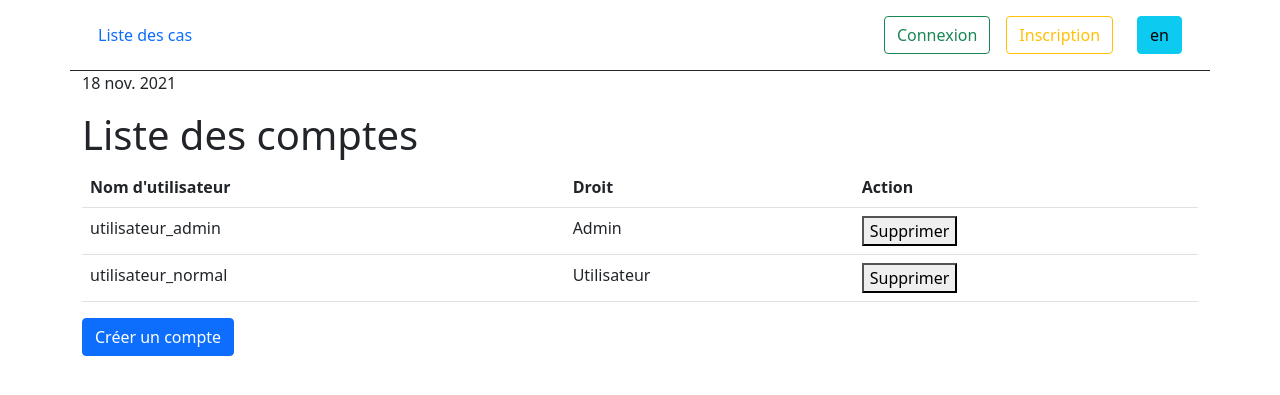
After one commit to levydanqc/Travail_3_-_Gestion_Covid, a Flask app: page /comptes/ in a window 1280 px wide. The commit adds this page. Shown: the top 395 px of the page. Run offline with Flask 2, Linux system fonts and the light colour scheme; data comes from the database, SQL or seed files in the repository; some libraries are stand-ins or nearby versions.

Commit message:
Ajout de l'affichage de la liste des comptes.

```diff
--- a/app.py
+++ b/app.py
@@ -61,4 +61,4 @@ def before_request():
 
 
 if __name__ == '__main__':
-    app.run(debug=True, host=app.config['HOST'])
+    app.run(debug=app.config["DEBUG"], host=app.config['HOST'])
--- a/blueprint/cas/gestion_cas.py
+++ b/blueprint/cas/gestion_cas.py
@@ -18,9 +18,7 @@ def accueil():
 
 @ routes_cas.route('/admin')
 def liste_admin():
-    if not session.get('compte_id'):
-        session['loginErreurs'] = {
-            "username": "Vous devez être authentifié pour accéder à cette page"}
+    if not session.get('admin'):
         session['url'] = url_for('gestion_cas.liste_admin')
         abort(403)
     cas = Cas.query.all()
@@ -57,6 +55,7 @@ def supprimer_cas(id):
         abort(401)
     if not session.get('admin'):
         session['url'] = url_for('gestion_cas.supprimer_cas')
+        flash('Vous devez être administrateur pour accéder à cette page', 'danger')
         abort(403)
     if request.method == 'POST':
         Cas.query.filter_by(id=id).delete()
--- a/blueprint/cas/templates/liste_region.html
+++ b/blueprint/cas/templates/liste_region.html
@@ -1,5 +1,9 @@
 {% extends "master.html" %}
 {% block title %}Liste - Région{% endblock %}
+
+{% if regions is not defined %}
+{% set regions = [] %}
+{% endif %}
 
 {% block content %}
 
--- a/blueprint/comptes/gestion_comptes.py
+++ b/blueprint/comptes/gestion_comptes.py
@@ -1,9 +1,40 @@
-from flask import Blueprint, request, redirect, url_for, session
+from flask import Blueprint, request, redirect, url_for, session, render_template, session, flash, abort
 from blueprint.comptes.models.comptes import Comptes
 from bd import db
 
 routes_comptes = Blueprint('gestion_comptes', __name__,
                            url_prefix='/comptes', template_folder='templates')
+
+
+@routes_comptes.route('/')
+def index():
+    return render_template('comptes.html', comptes=Comptes.query.all())
+
+
+@routes_comptes.route('/ajouter', methods=['GET', 'POST'])
+def ajouter():
+    if not session.get('admin'):
+        session['url'] = url_for('gestion_comptes.ajouter')
+        abort(403)
+    compte = Comptes(username=request.form.get('username'),
+                     password=request.form.get('password'), confirm=request.form.get('confirm'))
+    db.session.add(compte)
+    db.session.commit()
+    flash("Le compte à était ajouté avec succès", "success")
+    return redirect(url_for('gestion_comptes.index'))
+
+
+@routes_comptes.route('/supprimer/<int:id>', methods=['GET', 'POST'])
+def delete(id):
+    if not session.get('admin'):
+        session['url'] = url_for('gestion_comptes.ajouter')
+        flash("Vous devez être administrateur pour accéder à cette page", "danger")
+        abort(403)
+    compte = Comptes.query.get(id)
+    db.session.delete(compte)
+    db.session.commit()
+    flash("Le compte à était supprimé avec succès", "success")
+    return redirect(url_for('gestion_comptes.index'))
 
 
 @routes_comptes.route('/signup', methods=['GET', 'POST'])
--- /dev/null
+++ b/blueprint/comptes/templates/comptes.html
@@ -0,0 +1,35 @@
+{% extends "master.html" %}
+{% block title %}Liste - Compte{% endblock %}
+
+{% if comptes is not defined %}
+{% set comptes = [] %}
+{% endif %}
+
+{% block content %}
+
+<h1>Liste des comptes</h1>
+
+<table class="table">
+    <tr>
+        <th>Nom d'utilisateur</th>
+        <th>Droit</th>
+        <th>Action</th>
+    </tr>
+    <form method="post">
+        {% for compte in comptes %}
+        <tr>
+            <td>{{compte.compte}}</td>
+            <td>{{'Admin' if compte.admin == 1 else 'Utilisateur'}}</td>
+            <td>
+                <button formaction="{{ url_for('gestion_comptes.delete', id=compte.id) }}"
+                    type="submit">Supprimer</button>
+            </td>
+        </tr>
+        {% endfor %}
+    </form>
+</table>
+
+<a onclick="openModal('ajouterModal')" class="btn btn-primary">Créer un compte</a>
+
+
+{% endblock %}
--- a/blueprint/erreurs/templates/erreur.html
+++ b/blueprint/erreurs/templates/erreur.html
@@ -7,7 +7,9 @@
 
 {% with messages = get_flashed_messages() %}
 {% if messages | length %}
-<h2 class="my-5">{{messages[0]}}</h2>
+{% for message in messages %}
+<h2 class="my-5">{{message}}</h2>
+{% endfor %}
 {% endif %}
 {% endwith %}
 
--- a/config.py
+++ b/config.py
@@ -10,7 +10,7 @@ class Config():
 
     IMAGE_UPLOADS = "/home/username/app/app/static/images/uploads"
 
-    SESSION_COOKIE_SECURE = True
+    SESSION_COOKIE_SECURE = False
 
     DEFAULT_LOCALE = "fr_CA"
 
@@ -29,7 +29,6 @@ class DevelopmentConfig(Config):
     DB_PASSWORD = "mysql"
     DB_SERVEUR = "localhost"
 
-    SESSION_COOKIE_SECURE = False
 
 
 class TestingConfig(Config):
@@ -39,5 +38,3 @@ class TestingConfig(Config):
     DB_USERNAME = "ubuntuserver"
     DB_PASSWORD = ""
     DB_SERVEUR = "localhost"
-
-    SESSION_COOKIE_SECURE = False
--- a/templates/master.html
+++ b/templates/master.html
@@ -79,6 +79,11 @@
           <a class="nav-link" href="{{ url_for('gestion_cas.creer_cas') }}">Saisir un cas</a>
         </li>
         {% endif %}
+        {% if session.get('admin') %}
+        <li class="nav-item">
+          <a class="nav-link" href="{{ url_for('gestion_comptes.index') }}">Liste des comptes</a>
+        </li>
+        {% endif %}
       </ul>
     </nav>
 
@@ -153,6 +158,47 @@
         <div class="modal-body">
           <form action="{{ url_for('gestion_comptes.signup') }}" method="post" id="inscriptionForm">
             <div class="form-group mx-2 my-3">
+              <label for="inslogin">Nom d'utilisateur</label>
+              <input type="text" class="form-control" id="inslogin" name="username">
+              <p class="text-danger m-0">{{signupErreurs["username"] if signupErreurs["username"] is defined else ''}}
+              </p>
+            </div>
+            <div class="form-group mx-2 my-3">
+              <label for="inspassword">Mot de passe</label>
+              <input type="password" class="form-control" id="inspassword" name="password">
+              <p class="text-danger m-0">{{signupErreurs["password"] if signupErreurs["password"] is defined else ''}}
+              </p>
+            </div>
+            <div class="form-group mx-2 my-3">
+              <label for="insconfirm">Confimer le mot de passe</label>
+              <input type="password" class="form-control" id="insconfirm" name="confirm">
+              <p class="text-danger m-0">{{signupErreurs["confirm"] if signupErreurs["confirm"] is defined else ''}}</p>
+            </div>
+            <div class="form-check mx-2 mt-2">
+              <input type="checkbox" class="form-check-input" id="rememberMe" name="rememberMe">
+              <label class="form-check-label" for="rememberMe">Se souvenir de moi</label>
+            </div>
+          </form>
+        </div>
+        <div class="modal-footer justify-content-between">
+          <a href="#" onclick="openModal('connexionModal')" class="btn btn-outline-success">Se connecter</a>
+          <button form="inscriptionForm" type="submit" class="btn btn-warning align-self-bottom">Inscription</button>
+        </div>
+      </div>
+    </div>
+  </div>
+
+  <div class="modal fade in" id="ajouterModal" tabindex="-1" role="dialog" aria-labelledby="ajouterModalLabel"
+    aria-hidden="true">
+    <div class="modal-dialog" role="document">
+      <div class="modal-content">
+        <div class="modal-header">
+          <h5 class="modal-title" id="ajouterModalLabel">Créer un compte</h5>
+          <button type="button" class="btn-close" data-bs-dismiss="modal" aria-label="Close"></button>
+        </div>
+        <div class="modal-body">
+          <form action="{{ url_for('gestion_comptes.ajouter') }}" method="post" id="ajouterForm">
+            <div class="form-group mx-2 my-3">
               <label for="login">Nom d'utilisateur</label>
               <input type="text" class="form-control" id="login" name="username">
               <p class="text-danger m-0">{{signupErreurs["username"] if signupErreurs["username"] is defined else ''}}
@@ -169,15 +215,10 @@
               <input type="password" class="form-control" id="confirm" name="confirm">
               <p class="text-danger m-0">{{signupErreurs["confirm"] if signupErreurs["confirm"] is defined else ''}}</p>
             </div>
-            <div class="form-check mx-2 mt-2">
-              <input type="checkbox" class="form-check-input" id="rememberMe" name="rememberMe">
-              <label class="form-check-label" for="rememberMe">Se souvenir de moi</label>
-            </div>
           </form>
         </div>
         <div class="modal-footer justify-content-between">
-          <a href="#" onclick="openModal('connexionModal')" class="btn btn-outline-success">Se connecter</a>
-          <button form="inscriptionForm" type="submit" class="btn btn-warning align-self-bottom">Inscription</button>
+          <button form="ajouterForm" type="submit" class="btn btn-warning align-self-bottom">Créer</button>
         </div>
       </div>
     </div>
```
Also changed, not shown: blueprint/comptes/models/comptes.py (+9 -8 lines), blueprint/erreurs/gestion_erreurs.py (+7 -4 lines), 2 other files.
